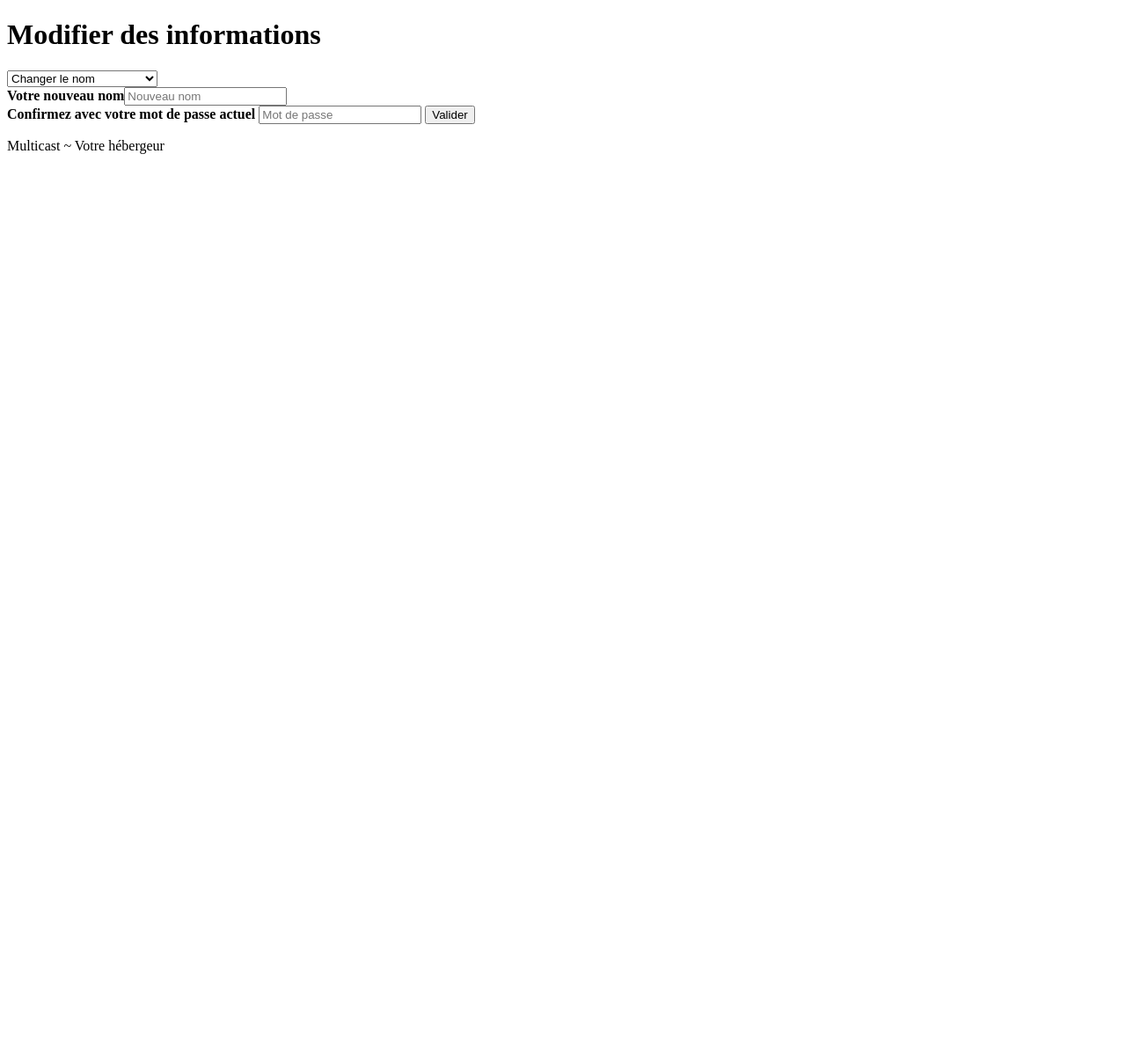
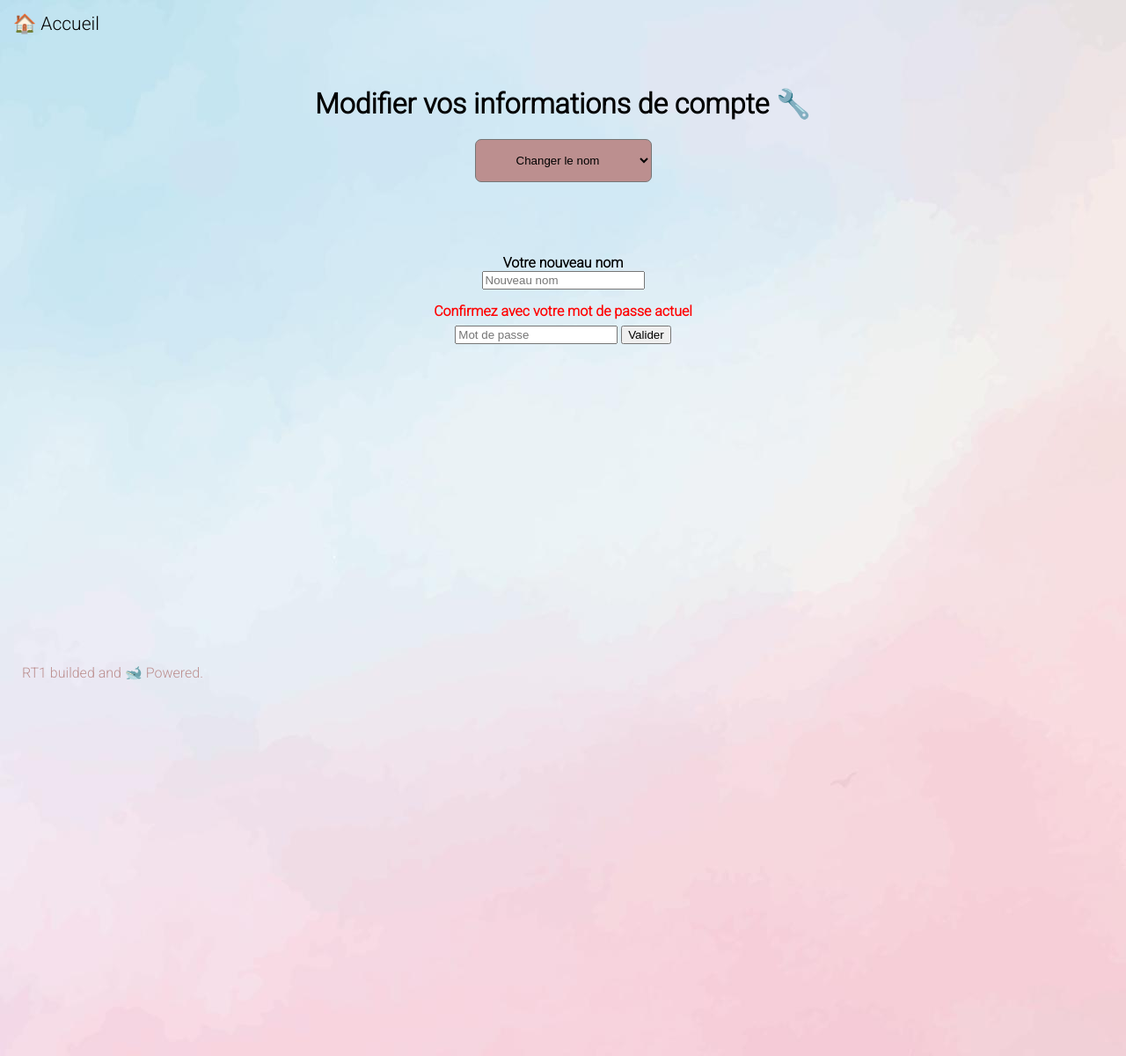
Before and after one commit to ElouanFiore/SAE23_FULOP_FIORE_MORETTI, a PHP site: page /compte.php in a window 1280 px wide. Shown: the whole page at 88% size. Before the commit the page ends 175 px from the top, so only its background shows below. Run offline with PHP 8.4, Linux system fonts and the light colour scheme; a user stored in the database is signed in.

Commit message:
css compte

```diff
--- a/site/compte.php
+++ b/site/compte.php
@@ -11,13 +11,25 @@ if (!isset($_SESSION["username"])) {
 	<meta charset="utf-8">
 	<meta name="viewport" content="width=device-width, initial-scale=1.0">
 	<title>Informations personnelles</title>
+	<link rel="preconnect" href="https://fonts.googleapis.com">
+	<link rel="preconnect" href="https://fonts.gstatic.com" crossorigin>
+	<link href="https://fonts.googleapis.com/css2?family=Roboto:wght@300&display=swap" rel="stylesheet">
+	<link rel="stylesheet" href="css/styleCompte.css" media="screen" type="text/css" />
 </head>
+
 <body>
+
+	<nav>
+		<div class="onglets">
+			<a href="index.php">🏠 Accueil</a>
+		</div>
+	</nav>
+
 <form action='funcs/modif.php' method='POST'>
 <?php
 if ($_SESSION["username"] != "admin") {
 ?>
-	<h1>Modifier des informations</h1>
+	<h1>Modifier vos informations de compte 🔧</h1>
 
 		<select name="type" id="select">
 			<option value="nom">Changer le nom</option>
@@ -27,29 +39,34 @@ if ($_SESSION["username"] != "admin") {
 			<option value="del">Supprimer le compte</option>
 		</select>
 
-	<div id ="clean">
+		<div id="clean">
 		</div>
 <?php
 } else {
 ?>
-	<h1>Modifier le mot de passe du compte Admin</h1>
+	<h1 id="top">Modifier le mot de passe du compte Admin</h1>
+	<div id="clean">
 		<input type="hidden" value="mdp" name="type">
-	<label><b>Votre nouveau mot de passe</b></label>
-	<input type="password" name="pass1">
-	<label><b>Re-tapez votre nouveau mot de passe</b></label>
+		<label><b>Votre nouveau mot de passe</b></label><br>
+		<input type="password" name="pass1"><br>
+		<label><b>Re-tapez votre nouveau mot de passe</b></label><br>
 		<input type="password" name="pass2">
-
+	</div>
 <?php
 }
 ?>
-	<label><b>Confirmez avec votre mot de passe actuel</b></label>
+		<div id="confirm">
+		<label><b>Confirmez avec votre mot de passe actuel</b><br></label>
+		</div>
+
+
 		<input type="password" placeholder="Mot de passe" name="password" required>
 
 		<input type="submit" id='submit' value="Valider">
 
 		<?php
 		if (isset($_GET["erreur"])) {
-		switch($_GET["erreur"]) {
+			switch ($_GET["erreur"]) {
 				case "mdp";
 					echo "<h4 style='color: red;'>Le mot de passe actuel est incorrect</h4>";
 					break;
@@ -77,73 +94,68 @@ if ($_SESSION["username"] != "admin") {
 			}
 		}
 		?>
-	<p>Multicast ~ Votre hébergeur</p>
+
 </form>
 <script>
 <?php
 if ($_SESSION["username"] != "admin") {
 ?>
 		var valeurs = {
-	pre:[
-		{
-			tag:"label",
-			html:"<b>Votre nouveau prénom</b>"
+			pre: [{
+					tag: "label",
+					html: "<b>Votre nouveau prénom</b><br>"
 				},
 				{
-			tag:"input",
+					tag: "input",
 					placeholder: "Nouveau prénom",
 					type: "text",
 					name: "nouveau"
 				}
 			],
-	nom:[
-		{
-			tag:"label",
-			html:"<b>Votre nouveau nom</b>"
+			nom: [{
+					tag: "label",
+					html: "<b>Votre nouveau nom</b><br>"
 				},
 				{
-			tag:"input",
+					tag: "input",
 					placeholder: "Nouveau nom",
 					type: "text",
 					name: "nouveau"
 				}
 			],
-	mail:[
-		{
-			tag:"label",
-			html:"<b>Votre nouvel e-mail</b>"
+			mail: [{
+					tag: "label",
+					html: "<b>Votre nouvel e-mail</b><br>"
 				},
 				{
-			tag:"input",
+					tag: "input",
 					placeholder: "Nouvel e-mail",
 					type: "email",
 					name: "nouveau"
 				}
 			],
-	mdp:[
-		{
-			tag:"label",
-			html:"<b>Votre nouveau mot de passe</b>"
+			mdp: [{
+					tag: "label",
+					html: "<b>Votre nouveau mot de passe</b><br>"
 				},
 				{
-			tag:"input",
+					tag: "input",
 					placeholder: "Nouveau mot de passe",
 					type: "password",
 					name: "pass1"
 				},
 				{
-			tag:"label",
-			html:"<b>Re-tapez votre nouveau mot de passe</b>"
+					tag: "label",
+					html: "<br><b>Re-tapez votre nouveau mot de passe</b><br>"
 				},
 				{
-			tag:"input",
+					tag: "input",
 					placeholder: "Nouveau mot de passe",
 					type: "password",
 					name: "pass2"
 				}
 			],
-	del: [
-	],
+			del: [],
 		};
 
 		var roulette = document.getElementById("select");
@@ -173,7 +185,7 @@ roulette.addEventListener("change", function() {
 		});
 		<?php
 		if (isset($_GET["type"])) {
-		switch($_GET["type"]) {
+			switch ($_GET["type"]) {
 				case "pre";
 					echo "Change('pre');";
 					break;
@@ -196,5 +208,13 @@ roulette.addEventListener("change", function() {
 }
 ?>
 	</script>
+
+
+
 </body>
+
+<footer>
+		<p>RT1 builded and &#128011 Powered.</p>
+	</footer>
+
 </html>
--- /dev/null
+++ b/site/css/styleCompte.css
@@ -0,0 +1,92 @@
+/*CSS page compte*/
+@import url('https://fonts.googleapis.com/css2?family=Roboto:wght@300&display=swap');
+
+
+html {
+    text-align: center;
+    width: 100%;
+    height: 150%;
+}
+
+/*Modifier aspect bouton choix changement*/
+#select{
+	text-align: center;
+    margin-bottom: 5em;
+    padding: 15px;
+    color: black;
+    background-color: rosybrown;
+    border-radius: 7px;
+}
+
+#top {
+    margin-bottom: 5em;
+}
+
+form {
+    margin-top: 50px;
+}
+
+#clean {
+    margin: 15px;
+}
+
+#confirm{
+    color: red;
+    margin-bottom: 7px;
+}
+
+/*Modifier le body en général*/
+body {
+	font-family: 'Roboto', sans-serif;
+	/*background-color: inherit;*/
+	padding: 0%;
+	margin: 0%;
+	color: black;
+ 	background-image:url("../images/back.jpg");
+}
+
+/*Pour modifier le petit texte en bas à gauche de la page index.html*/
+footer{
+	position: fixed;
+	bottom: 10px;
+	left: 25px;
+    color: rosybrown;
+}
+
+body h1 {
+    color: black;
+
+}
+
+/*Bouton accueil*/
+
+nav .onglets{
+    display: flex;
+    flex-wrap: wrap;
+    margin-top: 5px;
+}
+
+nav .onglets a {
+    margin-right: 20px /*Margin sert à réduire ou augmenter l'espace invisible entre des éléments*/;
+    cursor: pointer;
+    text-decoration: none;
+    color: black;
+    font-size: 21px;
+    padding: 0 15px;
+}
+
+nav .onglets a:hover{
+    background-color: aliceblue;
+    color: royalblue;
+}
+
+nav {
+    display: flex;
+    flex-wrap: wrap;
+    justify-content: space-between;
+    position: sticky;
+    top: 0;
+    /*background-color: rgb(144, 144, 255);*/
+    padding: 10px 0px;
+    font-family: 'Roboto', sans-serif;
+}
```
Lines whose indentation alone changed are shown as unchanged.
